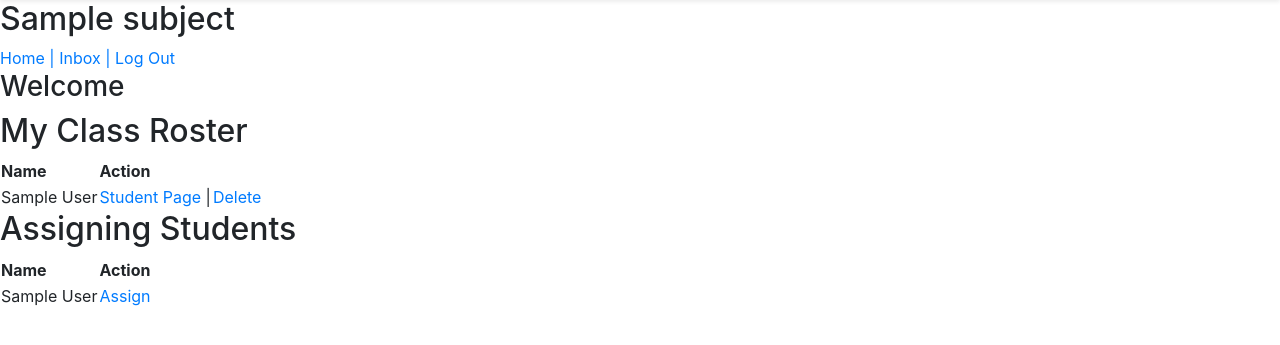
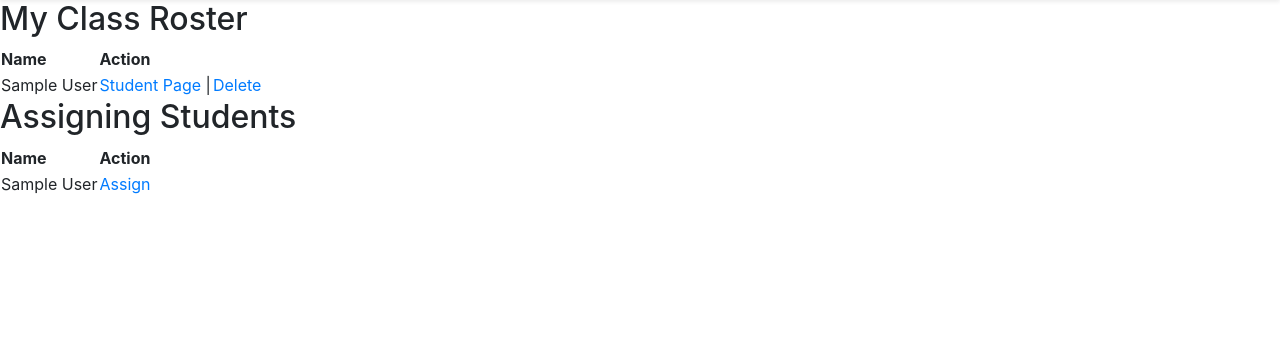
Before and after one commit to JennyWauer/school_scheduler, a Django app: template scheduler_app/templates/roster.html in a window 1280 px wide. Shown: the part 88-433 px from the top of the page. Run offline with Django 3.2, Linux system fonts and the light colour scheme; the template is opened without the code that fills it: values that come from a table or form of the project are taken from there, others are empty; tables that the repository leaves empty hold one stand-in row (values such as "Sample post"); some libraries are stand-ins or nearby versions.

Commit message:
update header

```diff
--- a/scheduler_app/templates/roster.html
+++ b/scheduler_app/templates/roster.html
@@ -21,15 +21,7 @@
         <a class="btn inbox-btn" href="inbox/{{user.id}}">Inbox</a>
         <a href="/logout" class="btn ml-1 logout">Logout</a>
     </header>
-    <div>
-        <h2>{{mysubjects.name}}</h2>
-        <a href="/">Home | </a>
-        <a href="/inbox/{{user.id}}"> Inbox | </a>
-        <a href="/logout"> Log Out</a>
-        <h3>Welcome {{user.first_name}}</h3>
-    </div>
-
-    <div>
+        <div>
         <h2>My Class Roster</h2>
         <table>
             <thead>
```
